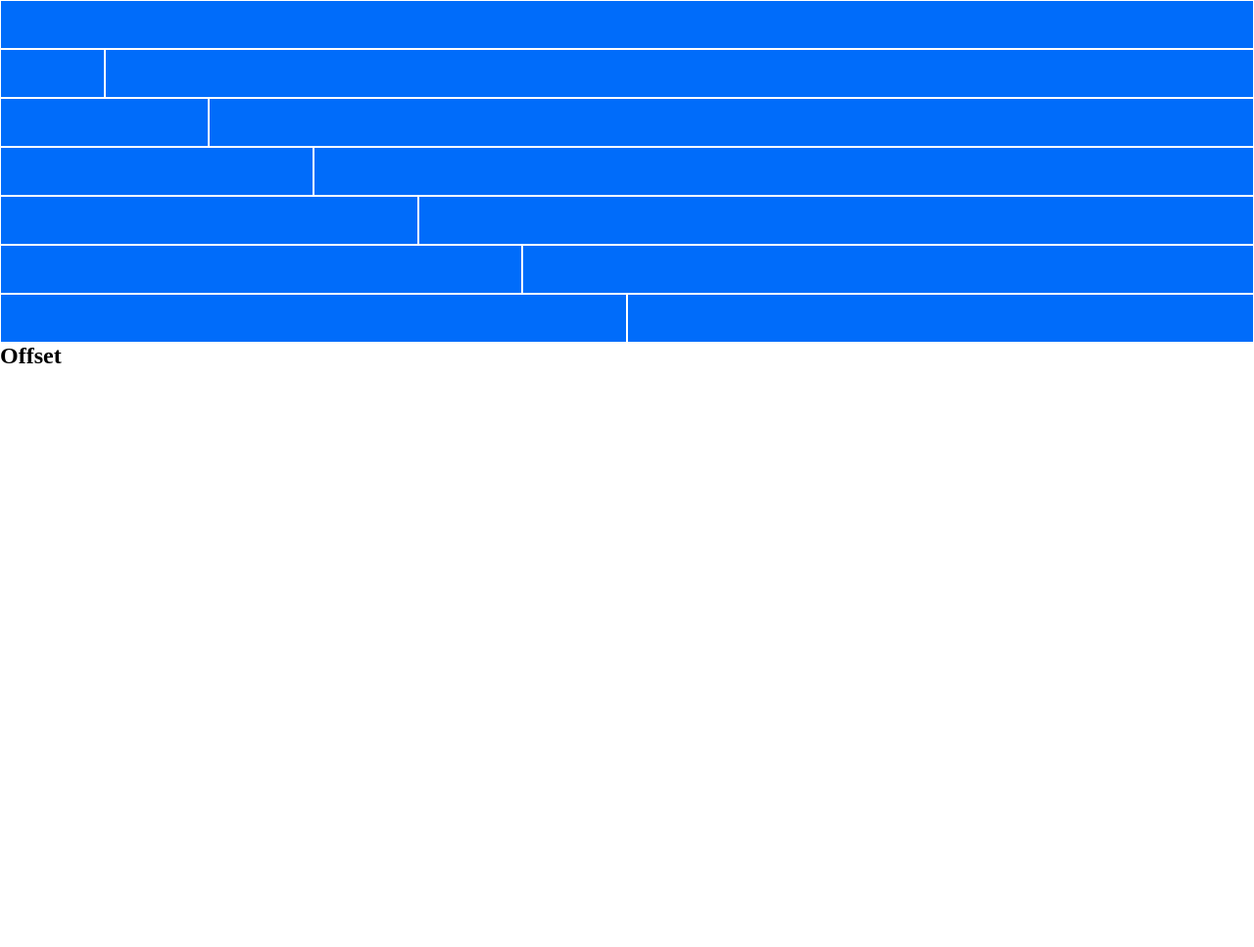
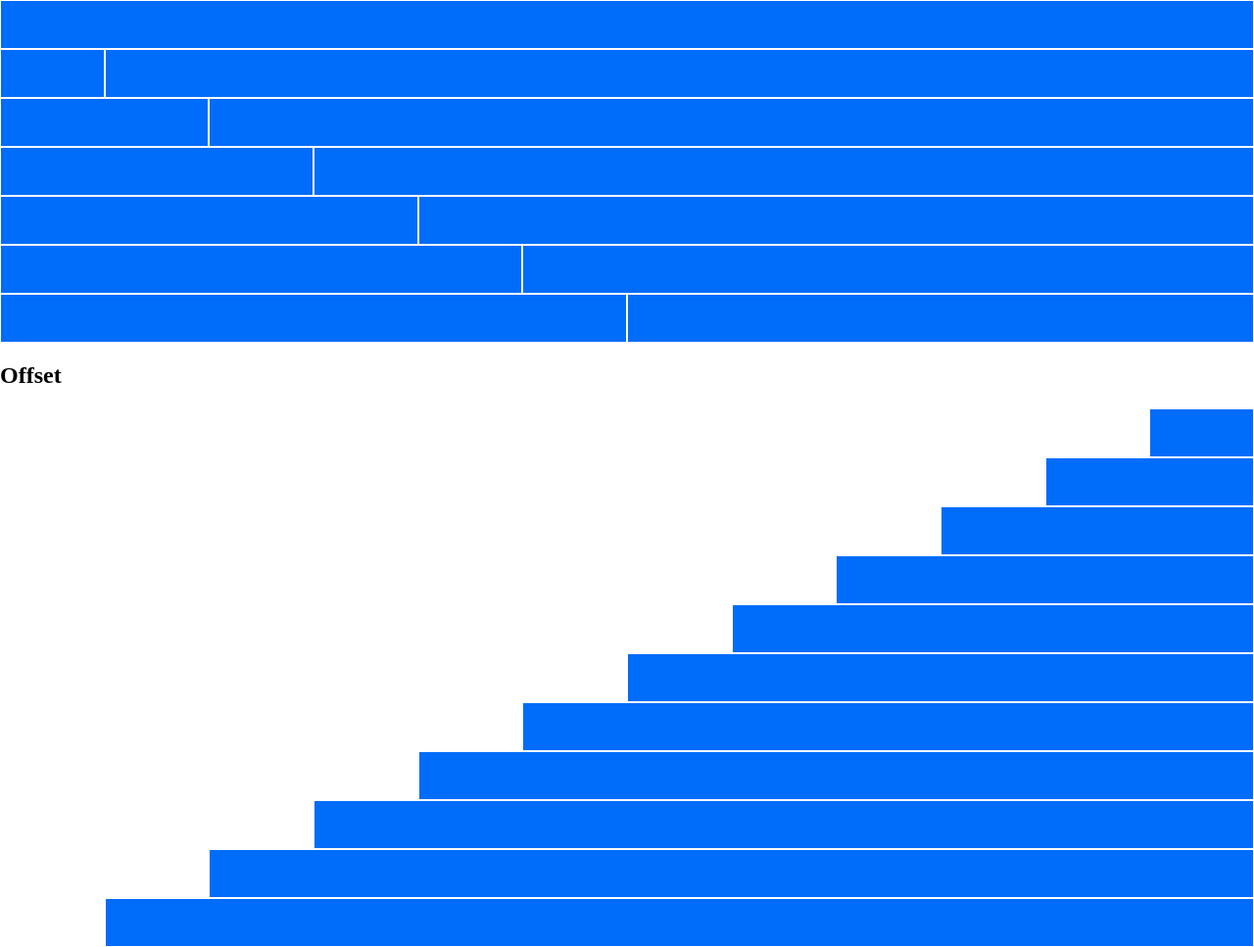
Before and after one commit to claudiopatti/html-css-12bool, a plain HTML site: page index.html in a window 1280 px wide. Shown: the part 431-1398 px from the top of the page at 98% size. Before the commit the page ends 808 px from the top, so only its background shows below. Drawn offline with Linux system fonts and the light colour scheme.

Commit message:
Offset fatto

```diff
--- a/css/style.css
+++ b/css/style.css
@@ -33,3 +33,7 @@ main
 .my-margin-top {
     margin-top: 40px;
 }
+
+h2 {
+    margin: 20px 0;
+}
--- a/index.html
+++ b/index.html
@@ -324,6 +324,105 @@
 
             <h2>Offset</h2>
 
+            <div class="my-row">
+                <div class="my-col-1 my-col-offset-11">
+                    <div class="box">
+
+                    </div>
+                </div>
+
+            </div>
+
+            <div class="my-row">
+                <div class="my-col-2 my-col-offset-10">
+                    <div class="box">
+
+                    </div>
+                </div>
+
+            </div>
+
+            <div class="my-row">
+                <div class="my-col-3 my-col-offset-9">
+                    <div class="box">
+
+                    </div>
+                </div>
+
+            </div>
+
+            <div class="my-row">
+                <div class="my-col-4 my-col-offset-8">
+                    <div class="box">
+
+                    </div>
+                </div>
+
+            </div>
+
+            <div class="my-row">
+                <div class="my-col-5 my-col-offset-7">
+                    <div class="box">
+
+                    </div>
+                </div>
+
+            </div>
+
+            <div class="my-row">
+                <div class="my-col-6 my-col-offset-6">
+                    <div class="box">
+
+                    </div>
+                </div>
+
+            </div>
+
+            <div class="my-row">
+                <div class="my-col-7 my-col-offset-5">
+                    <div class="box">
+
+                    </div>
+                </div>
+
+            </div>
+
+            <div class="my-row">
+                <div class="my-col-8 my-col-offset-4">
+                    <div class="box">
+
+                    </div>
+                </div>
+
+            </div>
+
+            <div class="my-row">
+                <div class="my-col-9 my-col-offset-3">
+                    <div class="box">
+
+                    </div>
+                </div>
+
+            </div>
+
+            <div class="my-row">
+                <div class="my-col-10 my-col-offset-2">
+                    <div class="box">
+
+                    </div>
+                </div>
+
+            </div>
+
+            <div class="my-row">
+                <div class="my-col-11 my-col-offset-1">
+                    <div class="box">
+
+                    </div>
+                </div>
+
+            </div>
+
         </main>
 
     </body>
```
